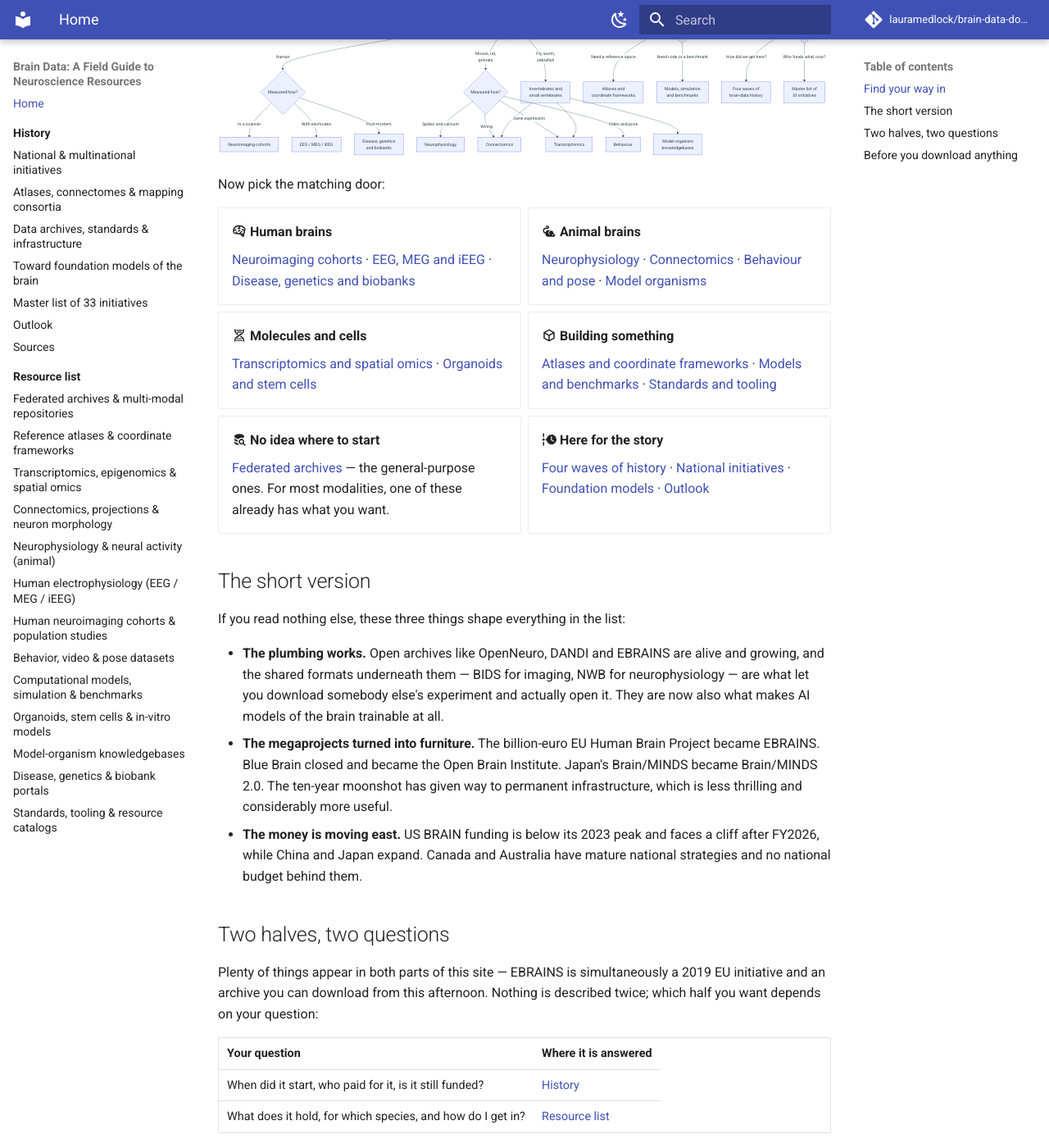
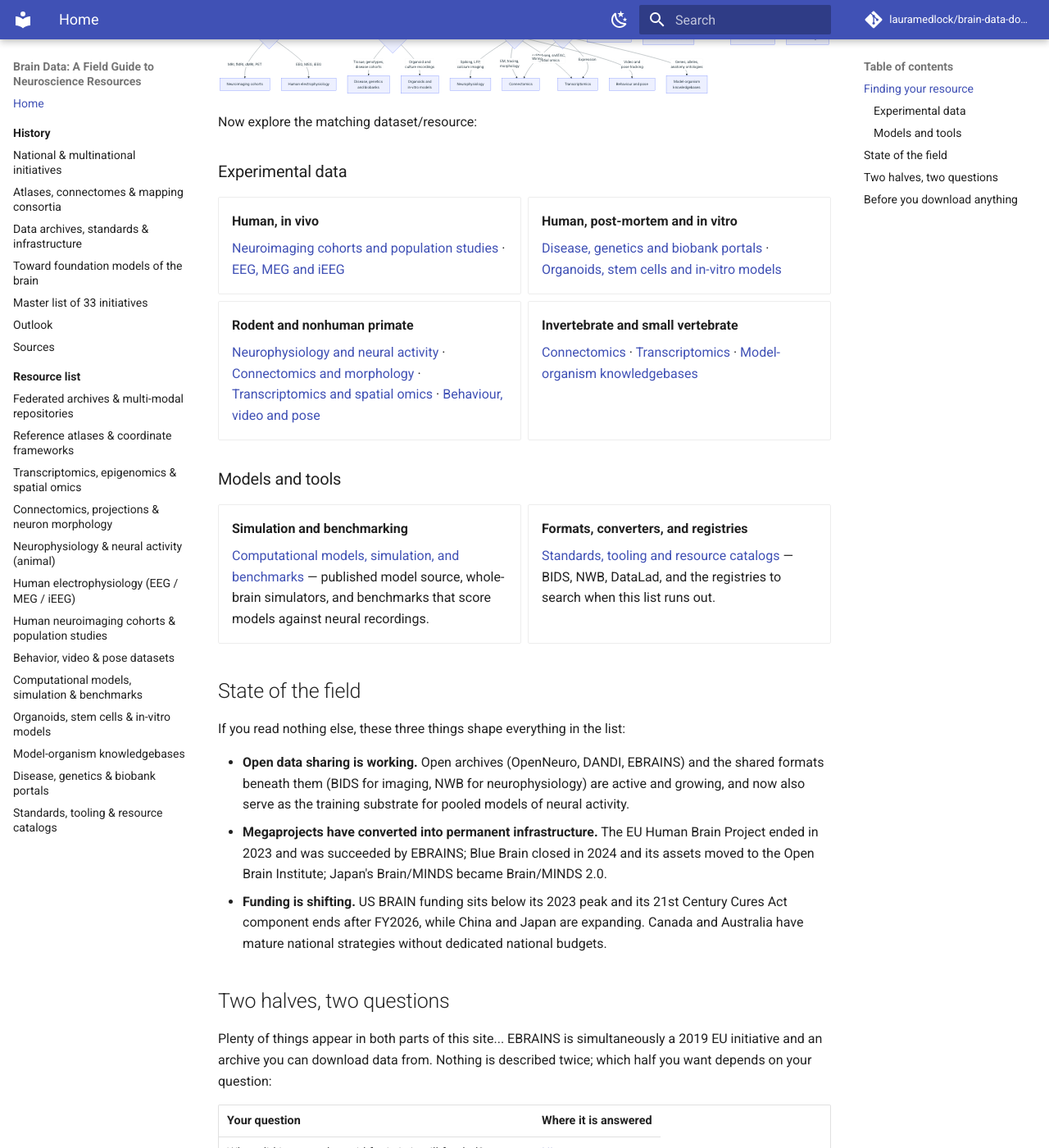
Before and after one commit to lauramedlock/neuroarchives, an MkDocs documentation site: the page built from docs/index.md, in a window 1280 px wide and 1400 px high, scrolled down 712 px. Shown: the whole window at 82% size. Built offline with MkDocs 1.6.1 and Material for MkDocs 9.7.7, drawn with Linux system fonts in a browser that asks for light colours; comment, search, counter and statistics services are not loaded; some of the changed text lies outside the part shown.

Commit message:
Revise content for clarity and consistency
Updated language for clarity and consistency throughout the document, including sections on data availability and access. Enhanced headings and flowchart descriptions for better readability.

````diff
--- a/docs/index.md
+++ b/docs/index.md
@@ -1,107 +1,117 @@
 # Brain Data: A Field Guide to Neuroscience Archives
 
-Whether you're a new lab/student with a tight budget, a modeller looking for something real to fit, or a researcher with recordings that need a comparison cohort: **the data you need probably already exists, but you are not sure where to find it**.
+If you're starting a project with a tight budget, looking for experimental data to model/analyze, or needing a comparison cohort: **the data you need probably already exist and this guide will help you find it.**
 
-The scale of what is sitting there is easy to underestimate. Every synapse in a fruit fly's brain — all 140,000
-neurons and roughly 50 million connections — has been reconstructed and published. So has a cubic millimetre of mouse
+The scale of data that is already publicly available is easy to underestimate. Every synapse in a fruit fly's brain (all 140,000
+neurons and roughly 50 million connections) has been reconstructed and published. So has a cubic millimetre of mouse
 visual cortex in which 200,000 cells each come with a recording of what they did while the animal watched a movie.
 Brain scans from 100,000 people. Gene expression for all 302 neurons of a nematode, measured one neuron at a time.
 
-The hard part isn't whether the data exist, it is that they sit in many separate
-portals, each with its own login, licence, file format and vocabulary, and no two of them agree on what to call a
-brain region.
+The hard part is that this data sits in many separate portals,
+each with its own login, licence, file format, and vocabulary.
 
-**This site is the map.** Part I is the history of how the field has evolved. Part II is where everything lives and what it takes to get in.
+**This site is the map.** Part I (History) is a short overview of how the open neuro data field has evolved. Part II (Resource List) is where that data lives and how to access it.
 
-## Find your way in
-
-Start from what you actually want to measure:
+## Finding your resource
 
 ```mermaid
 flowchart TD
-    START([What are you<br>looking for?])
+    START([What do you need?])
+    START --> EXP[Experimental data<br>to explore, analyse<br>or compare against]
+    START --> MOD[Computational models,<br>reference spaces<br>and tooling]
 
-    START --> SPECIES{Whose brain?}
-    START --> BUILD{Building a model?}
-    START --> CONTEXT{Context, not data?}
+    EXP --> PREP{Preparation}
+    PREP -->|Human, in vivo| HU{Modality}
+    PREP -->|Human, post-mortem<br>or iPSC-derived| HPM{Measurement}
+    PREP -->|Rodent or<br>nonhuman primate| RO{Modality}
+    PREP -->|Fly, worm,<br>zebrafish| INV{Modality}
+    PREP -->|Undecided —<br>search broadly first| FED[Federated archives]
 
-    SPECIES -->|Human| H{Measured how?}
-    SPECIES -->|Mouse, rat,<br>primate| M{Measured how?}
-    SPECIES -->|Fly, worm,<br>zebrafish| INV[Invertebrates and<br>small vertebrates]
+    HU -->|MRI, fMRI, dMRI, PET| E1[Neuroimaging cohorts]
+    HU -->|EEG, MEG, iEEG| E2[Human electrophysiology]
 
-    H -->|In a scanner| H1[Neuroimaging cohorts]
-    H -->|With electrodes| H2[EEG / MEG / iEEG]
-    H -->|Post-mortem| H3[Disease, genetics<br>and biobanks]
+    HPM -->|Tissue, genotypes,<br>disease cohorts| E3[Disease, genetics<br>and biobanks]
+    HPM -->|Organoid and<br>culture recordings| E4[Organoids and<br>in-vitro models]
 
-    M -->|Spikes and calcium| M1[Neurophysiology]
-    M -->|Wiring| M2[Connectomics]
-    M -->|Gene expression| M3[Transcriptomics]
-    M -->|Video and pose| M4[Behaviour]
+    RO -->|Spiking, LFP,<br>calcium imaging| E5[Neurophysiology]
+    RO -->|EM, tracing,<br>morphology| E6[Connectomics]
+    RO -->|scRNA-seq, snATAC,<br>spatial omics| E7[Transcriptomics]
+    RO -->|Video and<br>pose tracking| E8[Behaviour and pose]
 
-    INV --> M2
-    INV --> M3
-    INV --> INV1[Model-organism<br>knowledgebases]
+    INV -->|Wiring| E6
+    INV -->|Expression| E7
+    INV -->|Genes, alleles,<br>anatomy ontologies| E9[Model-organism<br>knowledgebases]
 
-    BUILD -->|Need a reference space| B1[Atlases and<br>coordinate frameworks]
-    BUILD -->|Need code or a benchmark| B2[Models, simulation<br>and benchmarks]
+    MOD --> PURPOSE{Purpose}
+    PURPOSE -->|Register my data into<br>a common coordinate space| M1[Reference atlases and<br>coordinate frameworks]
+    PURPOSE -->|Simulate circuits,<br>reuse published models| M2[Models, simulation<br>and benchmarks]
+    PURPOSE -->|Score a model<br>against neural data| M2
+    PURPOSE -->|Convert formats, find<br>repositories, cite RRIDs| M3[Standards, tooling<br>and catalogs]
+```
+Now explore the matching dataset/resource:
 
-    CONTEXT -->|How did we get here?| C1[Four waves of<br>brain-data history]
-    CONTEXT -->|Who funds what, now?| C2[Master list of<br>33 initiatives]
-```
-
-Now pick the matching door:
+### Experimental data
 
 <div class="grid cards" markdown>
 
--   :material-brain: **Human brains**
+-   **Human, in vivo**
 
-    [Neuroimaging cohorts](resources/human-neuroimaging.md) · [EEG, MEG and iEEG](resources/human-electrophysiology.md) ·
-    [Disease, genetics and biobanks](resources/disease-genetics.md)
+    [Neuroimaging cohorts and population studies](resources/human-neuroimaging.md) ·
+    [EEG, MEG and iEEG](resources/human-electrophysiology.md)
 
--   :material-rodent: **Animal brains**
+-   **Human, post-mortem and in vitro**
 
-    [Neurophysiology](resources/neurophysiology.md) · [Connectomics](resources/connectomics.md) ·
-    [Behaviour and pose](resources/behavior.md) · [Model organisms](resources/model-organisms.md)
+    [Disease, genetics and biobank portals](resources/disease-genetics.md) ·
+    [Organoids, stem cells and in-vitro models](resources/organoids.md)
 
--   :material-dna: **Molecules and cells**
+-   **Rodent and nonhuman primate**
 
+    [Neurophysiology and neural activity](resources/neurophysiology.md) ·
+    [Connectomics and morphology](resources/connectomics.md) ·
     [Transcriptomics and spatial omics](resources/transcriptomics.md) ·
-    [Organoids and stem cells](resources/organoids.md)
+    [Behaviour, video and pose](resources/behavior.md)
 
--   :material-cube-outline: **Building something**
+-   **Invertebrate and small vertebrate**
 
-    [Atlases and coordinate frameworks](resources/reference-atlases.md) ·
-    [Models and benchmarks](resources/models.md) · [Standards and tooling](resources/standards-catalogs.md)
-
--   :material-database-search: **No idea where to start**
-
-    [Federated archives](resources/federated-archives.md) — the general-purpose ones. For most modalities, one of
-    these already has what you want.
-
--   :material-timeline-clock: **Here for the story**
-
-    [Four waves of history](history/index.md) · [National initiatives](history/national-initiatives.md) ·
-    [Foundation models](history/foundation-models.md) · [Outlook](history/outlook.md)
+    [Connectomics](resources/connectomics.md) · [Transcriptomics](resources/transcriptomics.md) ·
+    [Model-organism knowledgebases](resources/model-organisms.md)
 
 </div>
 
-## The short version
+### Models and tools
+
+<div class="grid cards" markdown>
+
+-   **Simulation and benchmarking**
+
+    [Computational models, simulation, and benchmarks](resources/models.md) — published model source, whole-brain
+    simulators, and benchmarks that score models against neural recordings.
+
+-   **Formats, converters, and registries**
+
+    [Standards, tooling and resource catalogs](resources/standards-catalogs.md) — BIDS, NWB, DataLad, and the
+    registries to search when this list runs out.
+
+</div>
+
+## State of the field
 
 If you read nothing else, these three things shape everything in the list:
 
-- **The plumbing works.** Open archives like OpenNeuro, DANDI and EBRAINS are alive and growing, and the shared
-  formats underneath them — BIDS for imaging, NWB for neurophysiology — are what let you download somebody else's
-  experiment and actually open it. They are now also what makes AI models of the brain trainable at all.
-- **The megaprojects turned into furniture.** The billion-euro EU Human Brain Project became EBRAINS. Blue Brain
-  closed and became the Open Brain Institute. Japan's Brain/MINDS became Brain/MINDS 2.0. The ten-year moonshot has
-  given way to permanent infrastructure, which is less thrilling and considerably more useful.
-- **The money is moving east.** US BRAIN funding is below its 2023 peak and faces a cliff after FY2026, while China
-  and Japan expand. Canada and Australia have mature national strategies and no national budget behind them.
+- **Open data sharing is working.** Open archives (OpenNeuro, DANDI, EBRAINS) and the shared formats beneath
+  them (BIDS for imaging, NWB for neurophysiology) are active and growing, and now also serve as the training substrate
+  for pooled models of neural activity.
+- **Megaprojects have converted into permanent infrastructure.** The EU Human Brain Project ended in 2023 and was
+  succeeded by EBRAINS; Blue Brain closed in 2024 and its assets moved to the Open Brain Institute; Japan's Brain/MINDS
+  became Brain/MINDS 2.0.
+- **Funding is shifting.** US BRAIN funding sits below its 2023 peak and its 21st Century Cures Act component ends
+  after FY2026, while China and Japan are expanding. Canada and Australia have mature national strategies without
+  dedicated national budgets.
 
 ## Two halves, two questions
 
-Plenty of things appear in both parts of this site — EBRAINS is simultaneously a 2019 EU initiative and an archive you
-can download from this afternoon. Nothing is described twice; which half you want depends on your question:
+Plenty of things appear in both parts of this site... EBRAINS is simultaneously a 2019 EU initiative and an archive you
+can download data from. Nothing is described twice; which half you want depends on your question:
 
 | Your question | Where it is answered |
 |---|---|
@@ -110,8 +120,7 @@
 
 ## Before you download anything
 
-Check the **Access** column first. It is the difference between an afternoon and a quarter. Four tiers show up across
-the list: *fully open* (click and download), *registration* (free account), *data-use agreement* (a signature, no
+Check the **Access** column first. Four tiers show up across the list: *fully open* (click and download), *registration* (free account), *data-use agreement* (a signature, no
 review), and *controlled access* (committee review, often weeks, sometimes an institutional signing official).
 
 Roughly: the invertebrate connectomes and the Allen atlases are open; the big human cohorts are not.
````
